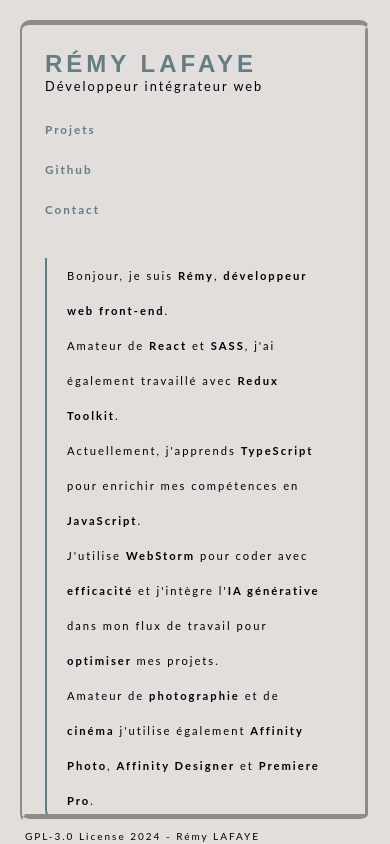
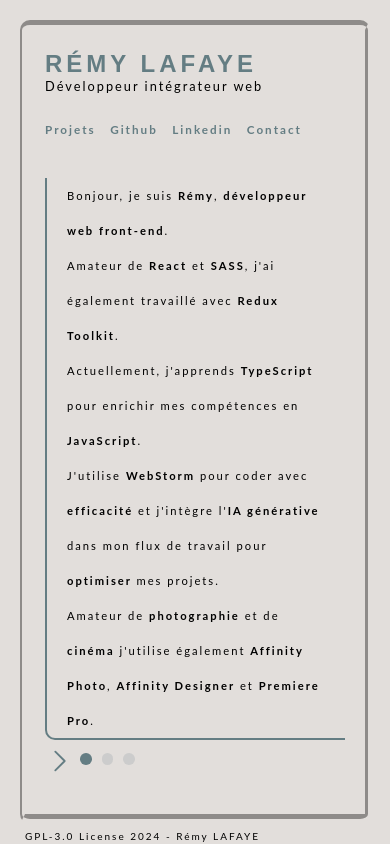
Before and after one commit to RKL715/rl-portfolio, a React (Vite) app: page / in a window 390 px wide. Built offline with nearby package versions, Linux system fonts and the light colour scheme; the HTML template or start-up script is replaced by a standard one; a web font is replaced by a local one.

Commit message:
## added : * linkedin link * nav in header row direction when 768 witdh for better responsive

```diff
--- a/src/components/Header/Header.tsx
+++ b/src/components/Header/Header.tsx
@@ -47,6 +47,14 @@ const [isVisible, setIsVisible] = useState(true);
                         </li>
                         <li>
                             <button
+                                className={"button-project-page"}
+                                onClick={() => window.open("https://www.linkedin.com/in/remylafaye/", "_blank", "noopener noreferrer")}
+                                tabIndex={0}>
+                                Linkedin
+                            </button>
+                        </li>
+                        <li>
+                            <button
                                 className="button-contact-modal"
                                 onClick={openContactModal} tabIndex={0}>
                                 Contact
@@ -58,7 +66,7 @@ const [isVisible, setIsVisible] = useState(true);
                                                    setIsVisible={setIsVisible}/>}
             </div>
             <div className="header-bottom-block">
-            <p>GPL-3.0 License 2024 - Rémy LAFAYE</p>
+                <p>GPL-3.0 License 2024 - Rémy LAFAYE</p>
             </div>
         </header>
     )
--- a/src/components/Header/_header.scss
+++ b/src/components/Header/_header.scss
@@ -31,6 +31,11 @@ header {
   .header-middle-block {
       ul {
         padding-top: 15px;
+        @media (max-width: 768px) {
+          display: flex;
+          flex-direction: row;
+          gap: 5%;
+        }
         li {
           list-style: none;
           padding : 5px 0;
--- a/src/pages/Home/_home.scss
+++ b/src/pages/Home/_home.scss
@@ -10,7 +10,7 @@
   align-items: flex-end;
   flex-direction: column;
   @media (max-width: 768px) {
-    margin-top: 15rem;
+    margin-top: 10rem;
     height: 75%;
     align-items: unset;
   }
--- a/src/styles/main.css
+++ b/src/styles/main.css
@@ -56,6 +56,13 @@ header .header-top-block p {
 }
 header .header-middle-block ul {
   padding-top: 15px;
+}
+@media (max-width: 768px) {
+  header .header-middle-block ul {
+    display: flex;
+    flex-direction: row;
+    gap: 5%;
+  }
 }
 header .header-middle-block ul li {
   list-style: none;
@@ -373,7 +380,7 @@ header .header-middle-block ul li a:hover, header .header-middle-block ul li a:a
 }
 @media (max-width: 768px) {
   .home {
-    margin-top: 15rem;
+    margin-top: 10rem;
     height: 75%;
     align-items: unset;
   }
```
Also changed, not shown: 1 other file (tests, documents, lock files or other folders).
